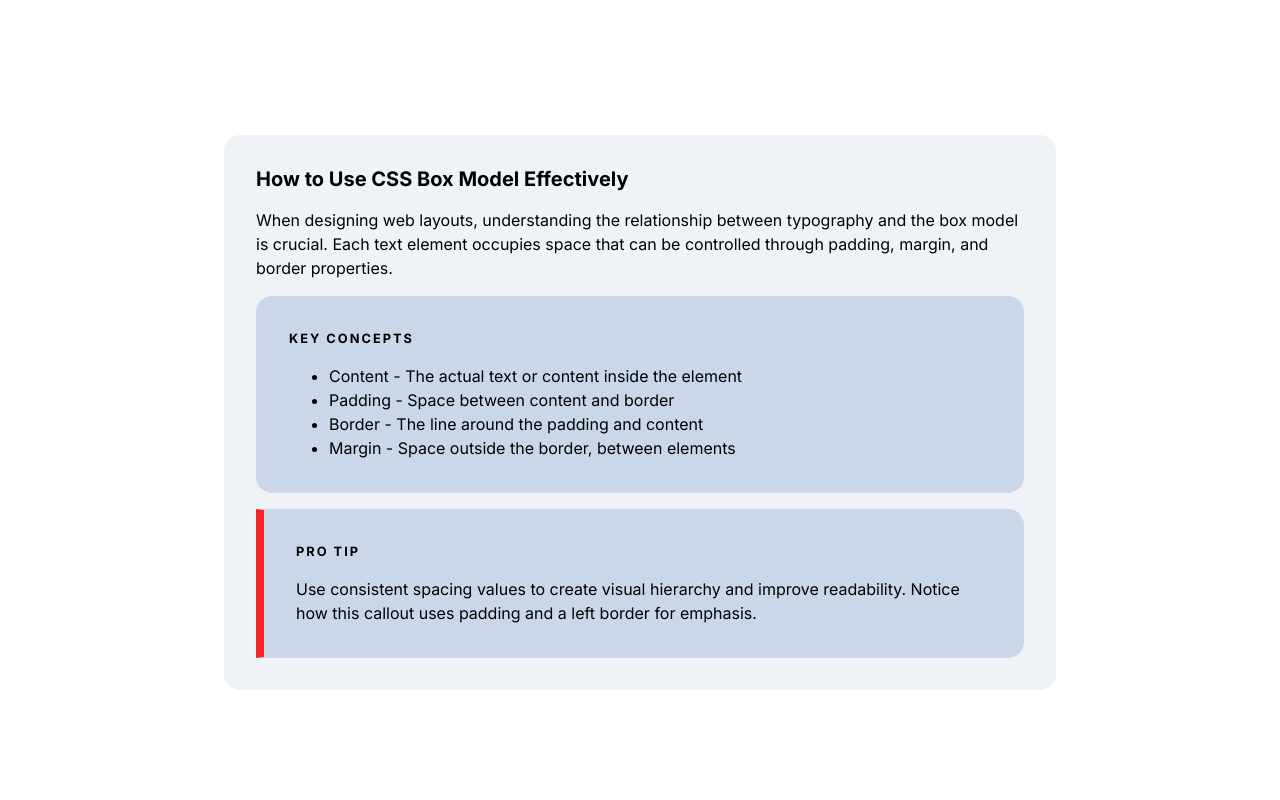
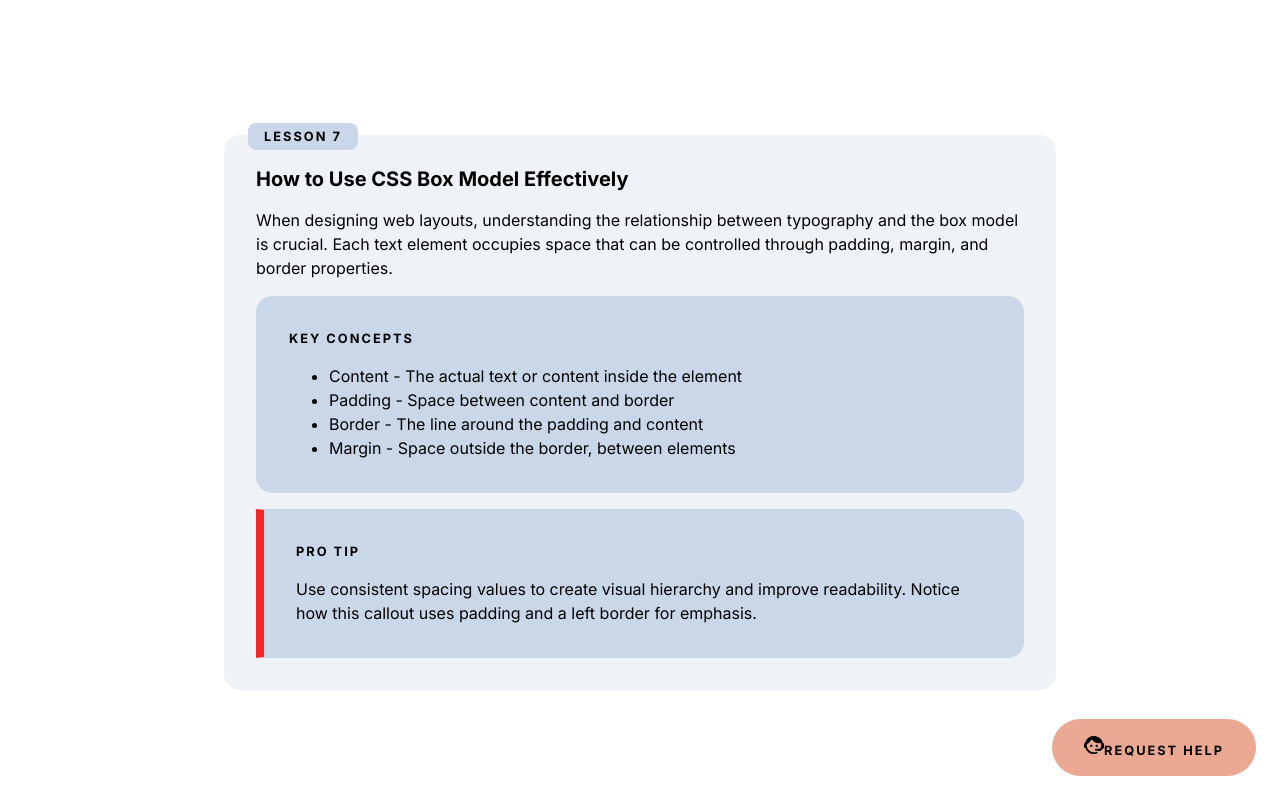
Before and after one commit to mpalijan3/algebra-box-model, a plain HTML site: page index.html in a window 1280 px wide. Drawn offline with Linux system fonts and the light colour scheme.

Commit message:
Added positioning

```diff
--- a/index.html
+++ b/index.html
@@ -8,6 +8,7 @@
 </head>
 <body>
     <div class="panel panel--parent">
+        <div class="lesson">Lesson 7</div>
         <div class="panel__title">How to Use CSS Box Model Effectively</div>
         <div class="panel__text">When designing web layouts, understanding the relationship between  typography and the box model is crucial. Each text element occupies  space that can be controlled through padding, margin, and border  properties.</div>
     <div class="panel panel--child">
@@ -27,4 +28,7 @@
     </div>
     </div>
 </body>
+<footer>
+    <div class="help"><img src="./Vector.svg" alt="help icon">Request help</div>
+</footer>
 </html>
--- a/style.css
+++ b/style.css
@@ -13,6 +13,7 @@
 }
 
 .panel--parent {
+    position: relative;
     background-color: #eff3f8;
     border: #cad7e8;
     width: 768px;
@@ -74,8 +75,49 @@
     margin-bottom: 0;
 }
 
+.lesson {
+    display: inline-block;
+    font-family: "Inter";
+    font-weight: 700;
+    font-size: 12.8px;
+    line-height: 1.5;
+    letter-spacing: 2px;
+    text-transform: uppercase;
+    position: absolute;
+    top: -12px;
+    left: 24px;
+    background-color: #cad7e8;
+    padding: 4px 16px;
+    border-radius: 8px;
+}
+
+.help {
+    position: fixed;
+    bottom: 24px;
+    right: 24px;
+    font-family: "Inter";
+    font-weight: 700;
+    font-size: 12.8px;
+    line-height: 1.5;
+    letter-spacing: 2px;
+    text-transform: uppercase;
+    background-color: #eba893;
+    border-radius: 100px;
+    padding: 16px 32px;
+    text-align: center;
+}
 
 /*
+#modal {
+    position: fixed;
+    width: 300px;
+    height: 300px;
+    top: calc(50% - 150px);
+    left: calc(50% - 150px);
+    overflow: auto;
+    background-color: pink;
+}
+
 .container {
     color: #000000;
     background-color: #eff3f8;
```
Also changed, not shown: Vector.svg (added).
